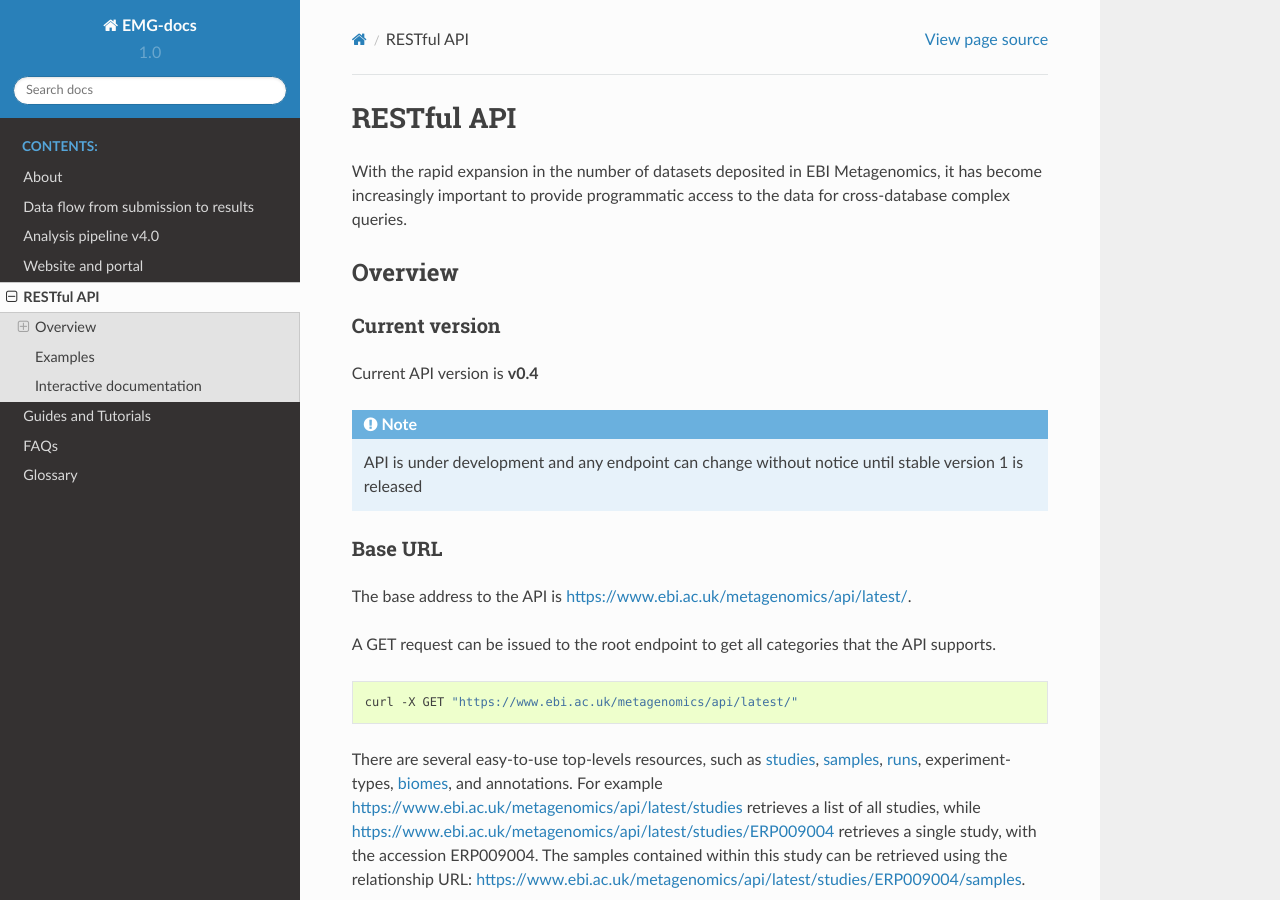
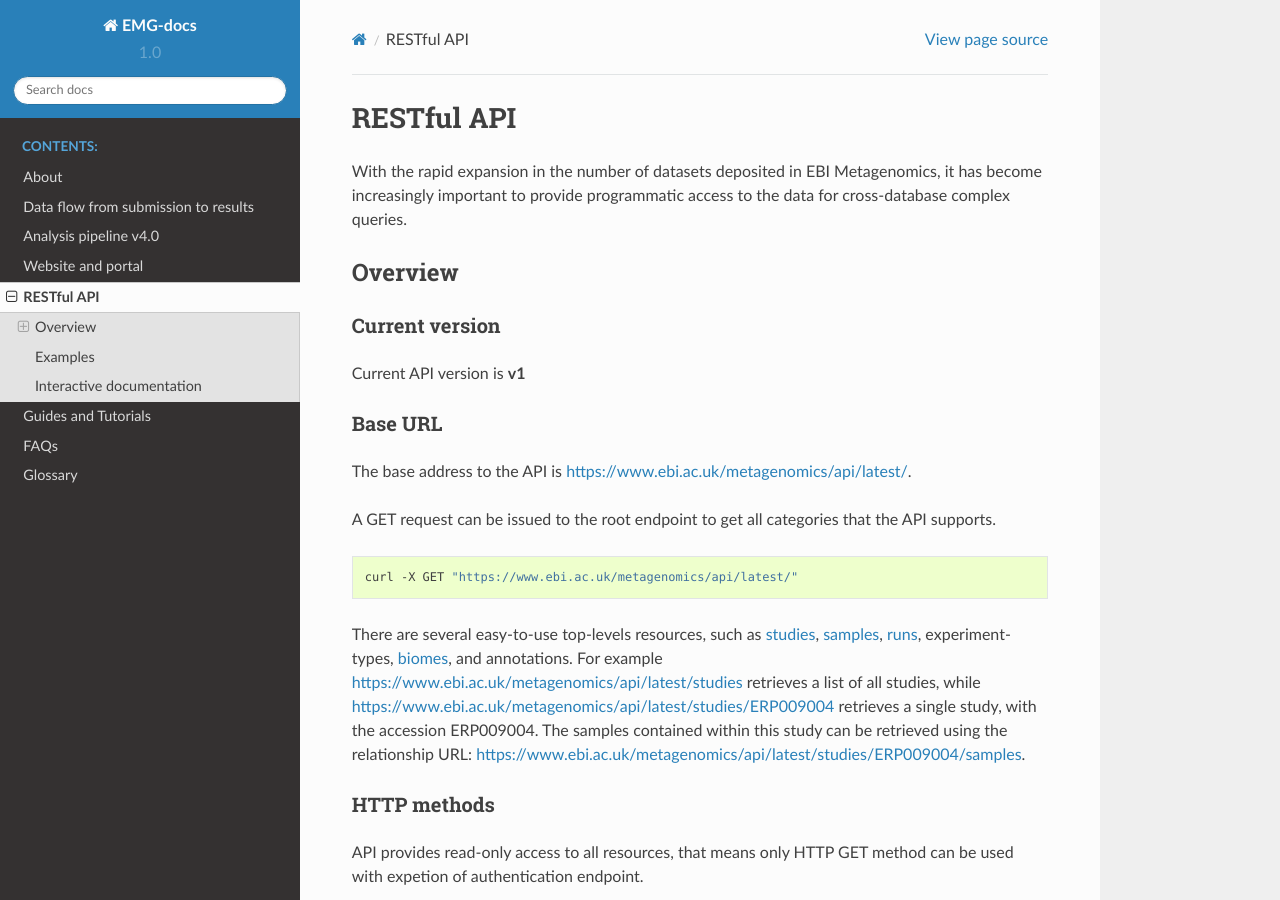
Before and after one commit to EBI-Metagenomics/EMG-docs, a Sphinx documentation site: the page built from docs/api.rst, in a window 1280 px wide and 900 px high. Built offline with Sphinx 7.4.7 and the Read the Docs theme 2.0.0, drawn with Linux system fonts in a browser that asks for light colours.

Commit message:
update doc

```diff
--- a/docs/api.rst
+++ b/docs/api.rst
@@ -16,12 +16,7 @@ Overview
 Current version
 ^^^^^^^^^^^^^^^
 
-Current API version is **v0.4**
-
-.. note::
-
-    API is under development and any endpoint can change without notice until
-    stable version 1 is released
+Current API version is **v1**
 
 
 Base URL
```
